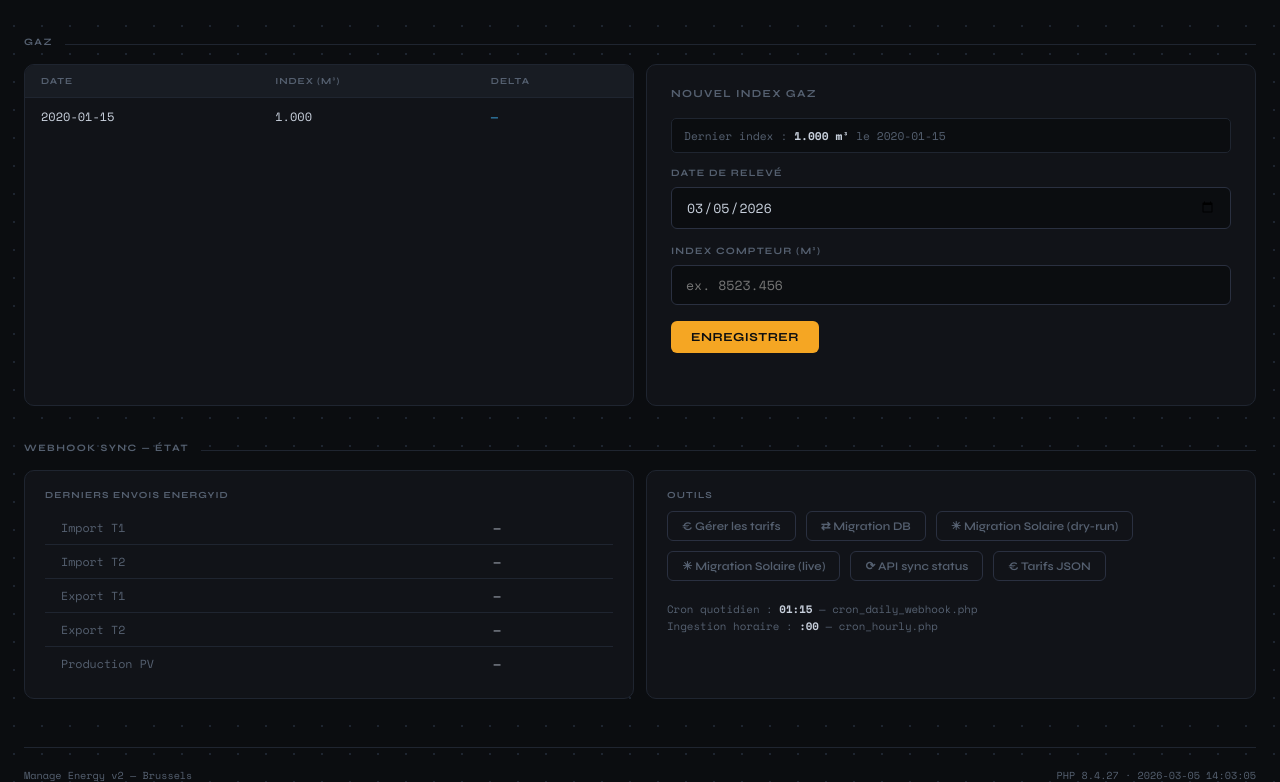
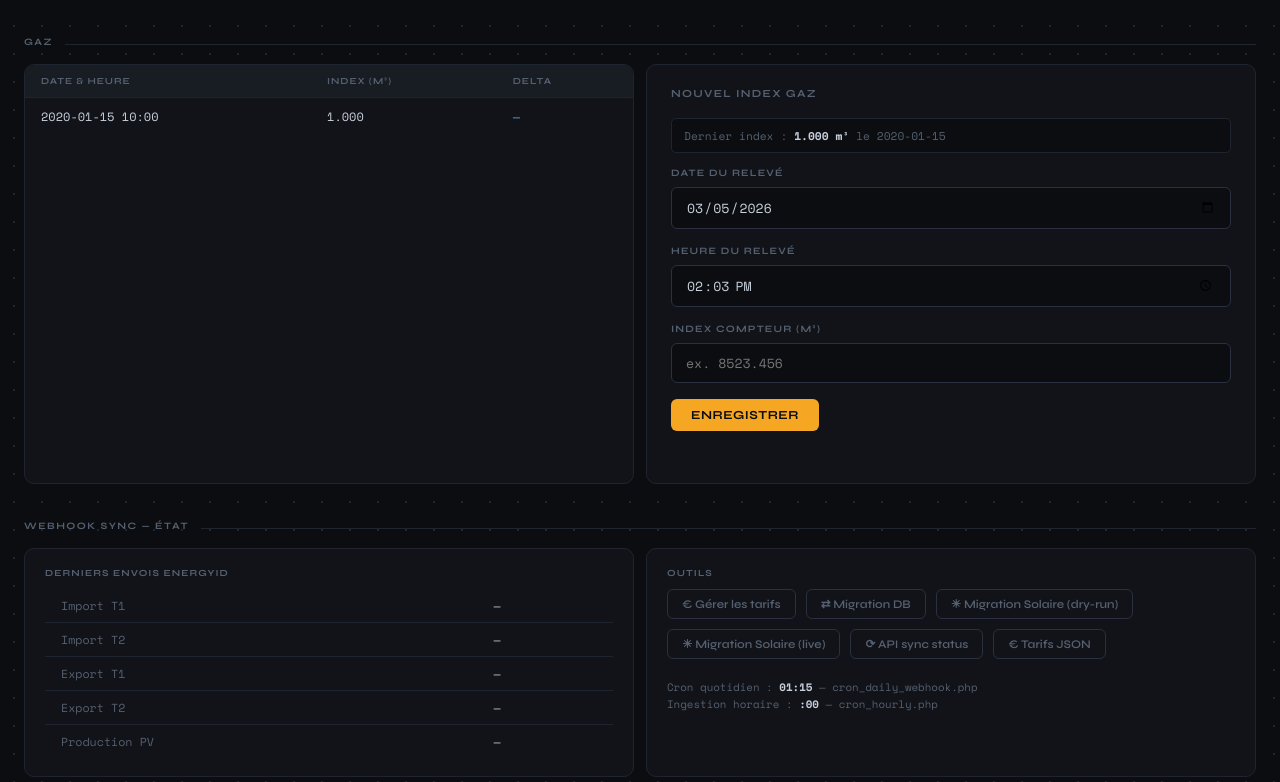
Before and after one commit to Rayman223/energy-cost-management, a PHP site: page /index.php in a window 1280 px wide. Shown: the part 1304-2086 px from the top of the page. Run offline with PHP 8.4, Linux system fonts and the light colour scheme; tables that the repository leaves empty hold one stand-in row (values such as "Sample post"); data that the repository does not hold is empty.

Commit message:
affiche heure pour les revelé de gaz

```diff
--- a/app/public/index.php
+++ b/app/public/index.php
@@ -544,7 +544,7 @@ function fmtCost(mixed $v): string
   <div class="gas-grid">
     <div class="gas-history">
       <table>
-        <thead><tr><th>Date</th><th>Index (m³)</th><th>Delta</th></tr></thead>
+        <thead><tr><th>Date &amp; heure</th><th>Index (m³)</th><th>Delta</th></tr></thead>
         <tbody id="gas-tbody">
           <?php
           $gasRows = [];
@@ -554,7 +554,7 @@ function fmtCost(mixed $v): string
           <tr><td colspan="3" class="td-empty">Aucune entrée gaz enregistrée.</td></tr>
           <?php else: foreach ($gasRows as $row): ?>
           <tr>
-            <td><?= htmlspecialchars(substr($row['reading_at'], 0, 10)) ?></td>
+            <td><?= htmlspecialchars(substr($row['reading_at'], 0, 16)) ?></td>
             <td><?= number_format((float)$row['counter_m3'], 3, '.', ' ') ?></td>
             <td class="td-delta"><?= $row['delta_m3'] !== null ? '+' . number_format($row['delta_m3'], 3, '.', ' ') . ' m³' : '—' ?></td>
           </tr>
@@ -574,8 +574,12 @@ function fmtCost(mixed $v): string
       </div>
       <?php endif; ?>
       <div class="form-row">
-        <label class="form-label" for="gas-date">Date de relevé</label>
+        <label class="form-label" for="gas-date">Date du relevé</label>
         <input id="gas-date" type="date" class="form-input" value="<?= date('Y-m-d') ?>">
+      </div>
+      <div class="form-row">
+        <label class="form-label" for="gas-time">Heure du relevé</label>
+        <input id="gas-time" type="time" class="form-input" value="<?= date('H:i') ?>">
       </div>
       <div class="form-row">
         <label class="form-label" for="gas-value">Index compteur (m³)</label>
@@ -814,6 +818,7 @@ async function submitGas() {
   const btn      = document.getElementById('gas-btn');
   const feedback = document.getElementById('gas-feedback');
   const date     = document.getElementById('gas-date').value;
+  const time     = document.getElementById('gas-time').value || '00:00';
   const value    = parseFloat(document.getElementById('gas-value').value);
 
   feedback.textContent = '';
@@ -832,7 +837,7 @@ async function submitGas() {
     const res  = await fetch('api.php?action=gas_entry', {
       method: 'POST',
       headers: { 'Content-Type': 'application/json' },
-      body: JSON.stringify({ counter_m3: value, reading_at: date }),
+      body: JSON.stringify({ counter_m3: value, reading_at: `${date} ${time}:00` }),
     });
     const data = await res.json();
 
@@ -847,7 +852,7 @@ async function submitGas() {
       if (hist.length) {
         tbody.innerHTML = hist.slice(0, 6).map(r =>
           `<tr>
-            <td>${r.reading_at.slice(0, 10)}</td>
+            <td>${r.reading_at.slice(0, 16)}</td>
             <td>${parseFloat(r.counter_m3).toFixed(3)}</td>
             <td class="td-delta">${r.delta_m3 !== null ? '+' + parseFloat(r.delta_m3).toFixed(3) + ' m³' : '—'}</td>
           </tr>`
```
